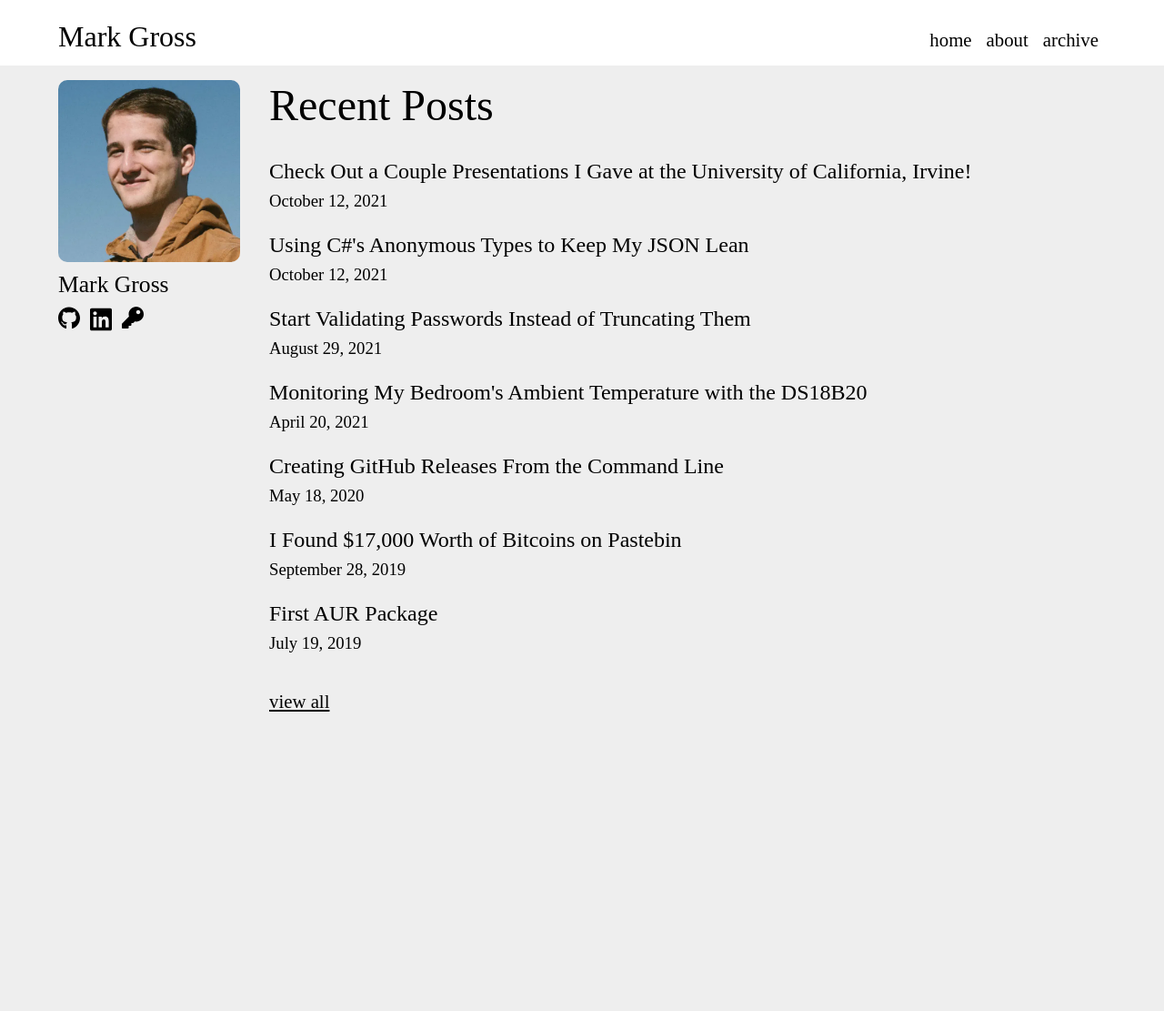
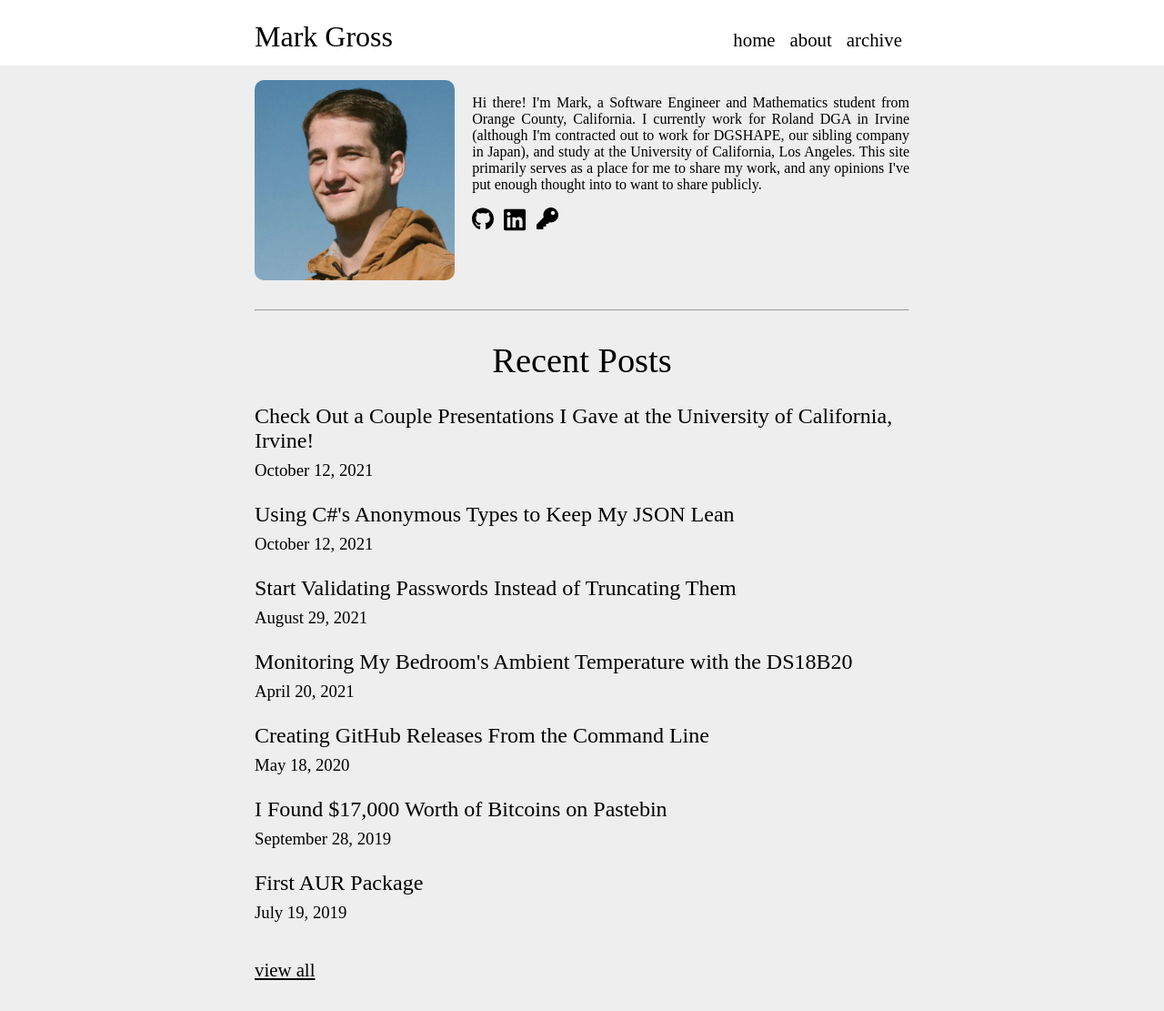
Before and after one commit to MarkusG/markusg.github.io, a Jekyll site: the page built from index.html, in a window 1280 px wide. Shown: the whole page at 91% size. Built offline with Jekyll 4.4.1, drawn with Linux system fonts in a browser that asks for light colours; before the commit the page ends 900 px from its top, so only the background shows below that.

Commit message:
Redesign homepage and add blurb

```diff
--- a/_includes/profile.html
+++ /dev/null
@@ -1,17 +0,0 @@
-<div id="profile">
-	<img id="avatar" src="{{ site.you.avatar }}">
-	<div class="profile-details">
-		<h1 id="profile-name">{{ site.you.name }}</h1>
-		<div class="icon-group">
-			{% if site.you.github %}
-			<a href="{{ site.you.github }}"><img class="profile-icon" src="assets/svg/github.svg"></a>
-			{% endif %}
-			{% if site.you.linkedin %}
-			<a href="{{ site.you.linkedin }}"><img class="profile-icon" src="assets/svg/linkedin.svg"></a>
-			{% endif %}
-			{% if site.you.pubkey %}
-			<a href="{{ site.you.pubkey }}"><img class="profile-icon" src="assets/svg/key.svg"></a>
-			{% endif %}
-		</div>
-	</div>
-</div>
--- a/_sass/mgross/main.scss
+++ b/_sass/mgross/main.scss
@@ -82,9 +82,9 @@ pre.highlight {
 }
 
 .container {
-	width: 1200px;
+	width: 720px;
 	max-width: 90%;
-	margin: 1rem auto 0 auto;
+	margin: 1rem auto 2rem auto;
 }
 
 #back-to-top {
@@ -118,7 +118,7 @@ nav a {
 }
 
 #nav-container {
-	width: 1200px;
+	width: 720px;
 	max-width: 90%;
 	margin: auto;
 	display: flex;
@@ -162,71 +162,22 @@ nav a {
 	}
 }
 
-// profile.html
+// index.html
 
-#avatar {
-	width: 200px;
-	height: 200px;
-	border-radius: 10px;
+#index-header {
+    display: flex;
+    height: 220px;
+    gap: 1.2rem;
+    margin-bottom: 1.2rem;
 }
 
-#profile-name {
-	margin-top: .6rem;
-	margin-bottom: .6rem;
-	font-size: 1.6rem;
-}
-
-#profile p {
-	word-break: break-all;
-}
-
-.icon-group {
-	display: flex;
-	gap: .7rem;
-}
-
-.profile-icon {
-	width: 24px;
-}
-
-@media screen and (max-width: 768px) {
-	#profile {
-		text-align: center;
-	}
-
-	#avatar {
-		width: 300px;
-		height: 300px;
-	}
-
-	#profile-name {
-		display: none;
-	}
-
-	.icon-group {
-		margin-top: 2rem;
-		justify-content: center;
-		gap: 3em;
-	}
-
-	.profile-icon {
-		width: 48px;
-	}
-}
-
-// index.html
-
-#index-container {
-	display: flex;
-	gap: 2rem;
-}
-
-#profile {
-	min-width: 200px;
+#index-separator {
+    margin: 2em 0;
 }
 
 #index-content h1 {
-	font-size: 3rem;
+	font-size: 2.4rem;
+        text-align: center;
 }
 
 #index-content hr {
@@ -241,10 +192,44 @@ nav a {
 	font-size: 1.3rem;
 }
 
+#avatar {
+	height: 100%;
+	border-radius: 10px;
+}
+
+.icon-group {
+	display: flex;
+	gap: .7rem;
+}
+
+.icon {
+	width: 24px;
+}
+
 @media screen and (max-width: 768px) {
 	#index-container {
 		display: flex;
 		flex-direction: column;
+	}
+
+        #index-header {
+            flex-direction: column;
+            height: auto;
+        }
+
+	#avatar {
+		width: 300px;
+		height: 300px;
+	}
+
+	.icon-group {
+		margin-top: 2rem;
+		justify-content: center;
+		gap: 3em;
+	}
+
+	.icon {
+		width: 32px;
 	}
 }
 
--- a/index.html
+++ b/index.html
@@ -3,7 +3,38 @@ layout: default
 ---
 
 <div id="index-container">
-	{%- include profile.html -%}
+    <div id="index-header">
+        <img id="avatar" src="{{ site.you.avatar }}">
+        <div>
+            <p id="blurb">
+                Hi there! I'm Mark, a Software Engineer and Mathematics
+                student from Orange County, California. I currently work for
+                Roland DGA in Irvine (although I'm contracted out to work for
+                DGSHAPE, our sibling company in Japan), and study at the
+                University of California, Los Angeles. This site primarily
+                serves as a place for me to share my work, and any opinions
+                I've put enough thought into to want to share publicly.
+            </p>
+            <div class="icon-group">
+                {% if site.you.github %}
+                <a href="{{ site.you.github }}">
+                    <img class="icon" src="assets/svg/github.svg">
+                </a>
+                {% endif %}
+                {% if site.you.linkedin %}
+                <a href="{{ site.you.linkedin }}">
+                    <img class="icon" src="assets/svg/linkedin.svg">
+                </a>
+                {% endif %}
+                {% if site.you.pubkey %}
+                <a href="{{ site.you.pubkey }}">
+                    <img class="icon" src="assets/svg/key.svg">
+                </a>
+                {% endif %}
+            </div>
+        </div>
+    </div>
+    <hr id="index-separator"/>
     <div id="index-content">
         <h1>Recent Posts</h1>
         {%- for post in site.posts limit: 7 -%}
```
Lines whose indentation alone changed are shown as unchanged.
